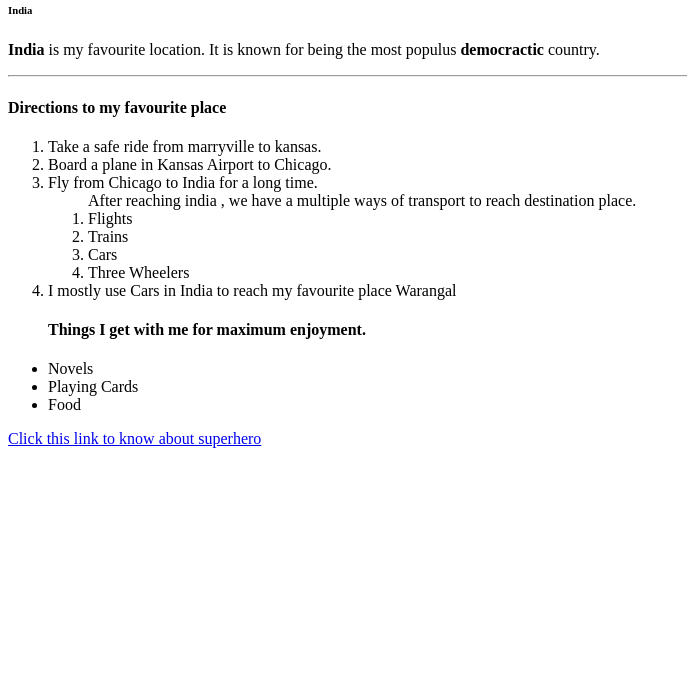
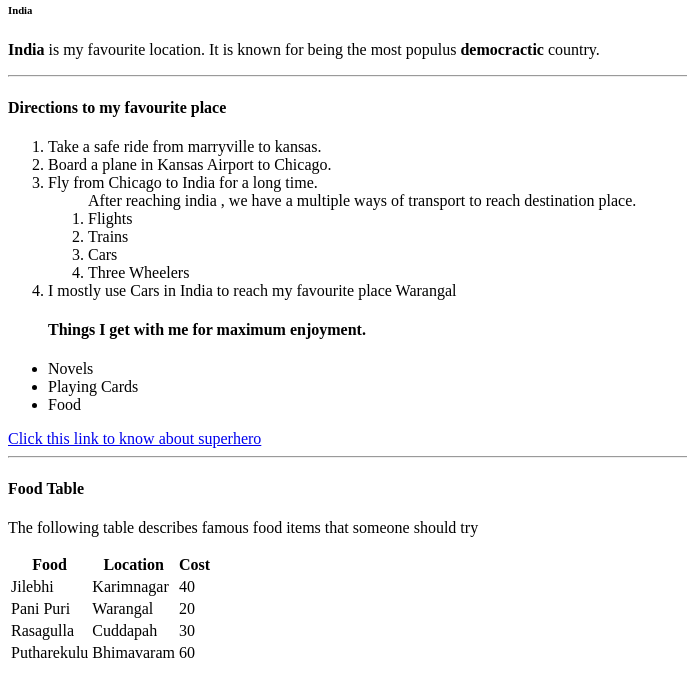
Before and after one commit to 44-563-WebApps-F21/webapps-f21-assignment-3-GandraAlekhya, a plain HTML site: page index.html in a window 1280 px wide. Shown: the part 79-776 px from the top of the page, without its empty margins (0-687 px from the left). Drawn offline with Linux system fonts and the light colour scheme.

Commit message:
added table

```diff
--- a/index.html
+++ b/index.html
@@ -30,8 +30,37 @@
             <li>Food</li>
          </ul>
     <a href="aboutme.html">Click this link to know about superhero</a>
+    <hr>
+    <h4>Food Table</h4>
+    <p>The following table describes famous food items that someone should try</p>
+    <table>
+        <tr>
+            <th>Food</th>
+            <th>Location</th>
+            <th>Cost</th>
+        </tr>
+        <tr>
+            <td>Jilebhi</td>
+            <td>Karimnagar</td>
+            <td>40</td>
+        </tr>
+        <tr>
+            <td>Pani Puri</td>
+            <td>Warangal</td>
+            <td>20</td>
+        </tr>
+        <tr>
+            <td>Rasagulla</td>
+            <td>Cuddapah</td>
+            <td>30</td>
+        </tr>
+        <tr>
+            <td> Putharekulu</td>
+            <td>Bhimavaram</td>
+            <td>60</td>
+        </tr>
+        </table>
+    </body>
 
 
-
-   </body>
 </html>
```
